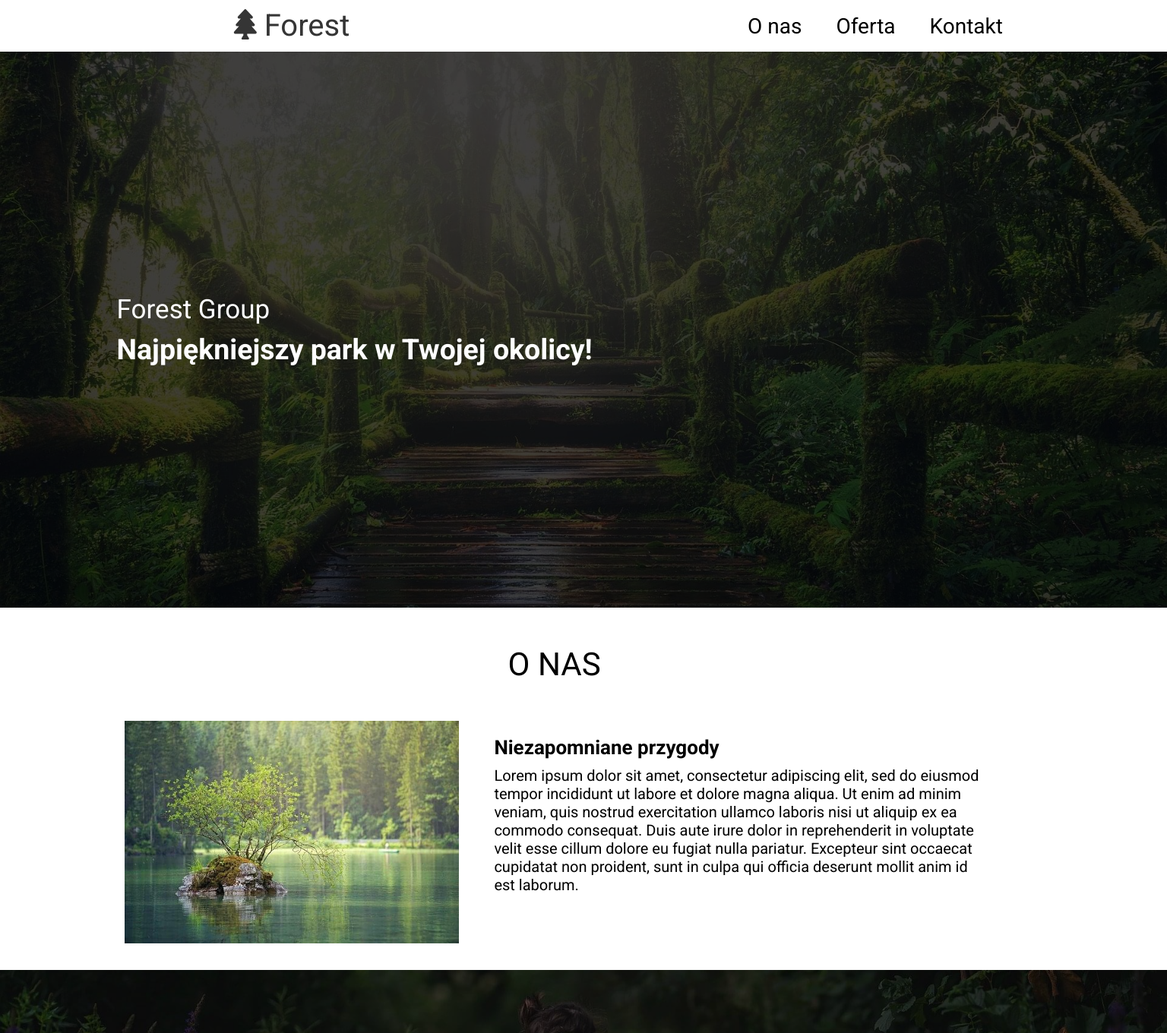
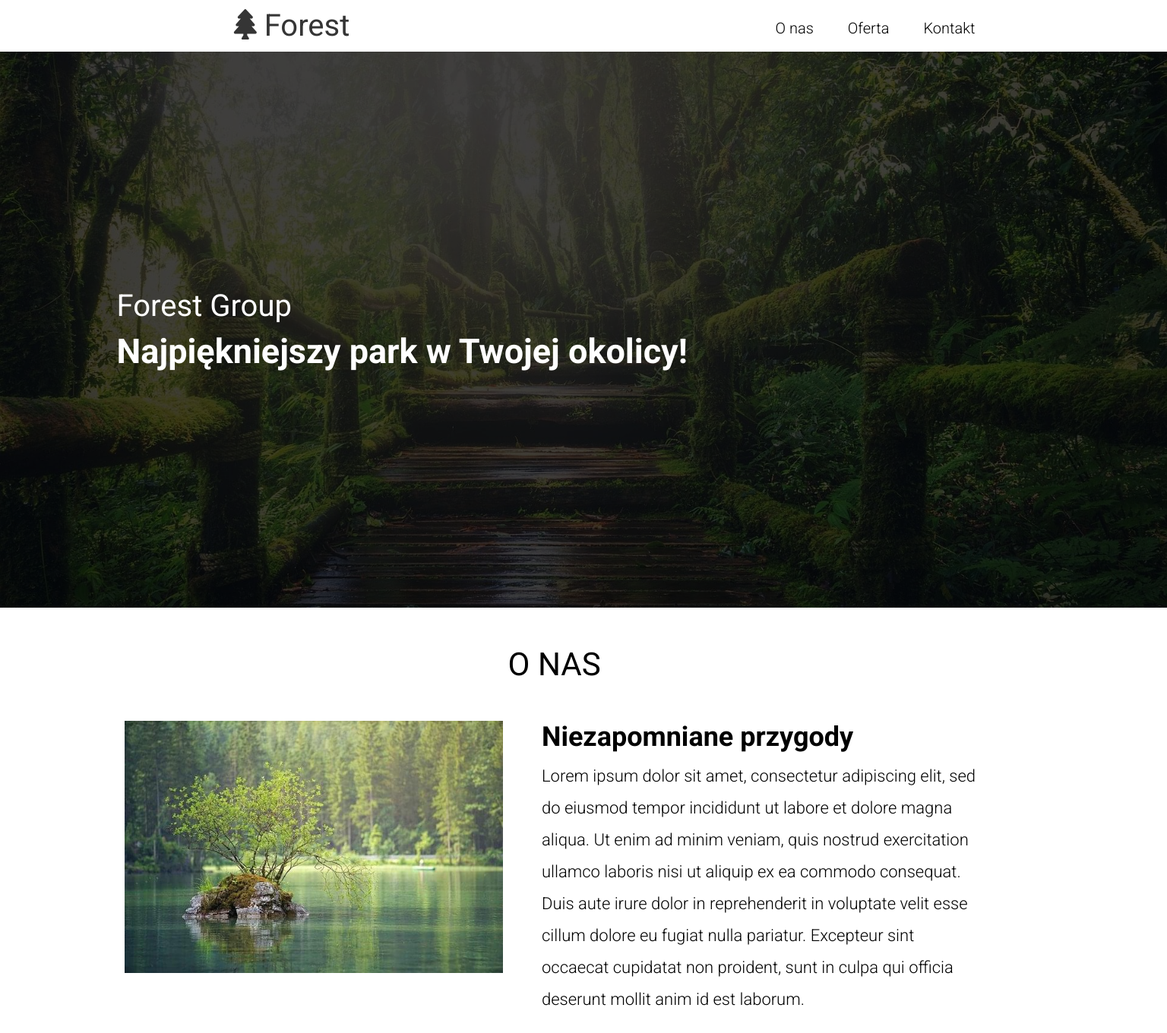
Before and after one commit to Mikespl/Forest, a website: page index.html in a window 1536 px wide. Shown: the top 1360 px of the page at 76% size. Drawn offline with Linux system fonts and the light colour scheme.

Commit message:
patches CSS in desktop

```diff
--- a/index.html
+++ b/index.html
@@ -10,7 +10,7 @@
     <title>Forest - Najpiękniejsze parki w Krakowie</title>
     <link rel="stylesheet" href="./dist/css/style.min.css" />
 <link rel="stylesheet" href="https://cdnjs.cloudflare.com/ajax/libs/font-awesome/5.15.2/css/all.min.css">
-<link href="https://fonts.googleapis.com/css2?family=Roboto:wght@400;700&display=swap" rel="stylesheet">
+<link href="https://fonts.googleapis.com/css2?family=Roboto:wght@300;400;700&display=swap" rel="stylesheet">
 </head>
 
 <body>
--- a/src/sass/_footer.scss
+++ b/src/sass/_footer.scss
@@ -3,7 +3,8 @@
     &__paragraph {
         padding: 2rem 0;
         text-align: center;
-        font-size: 1.9rem;
+        font-size: 1.4rem;
+        font-weight: 300;
         border-top: 1px solid black;
     }
 }
--- a/src/sass/_large.scss
+++ b/src/sass/_large.scss
@@ -18,9 +18,43 @@
         .aboutus {
             width: 75%;
             margin-left: 10%;
+            &__img {
+                width: 45%;
+            }
+            &__heading {
+                font-size: 3.2rem;
+            }
+            &__paragraph {
+                line-height: 2.75rem;
+                font-size: 2rem;
+            }
         }
         .adventure {
             background-image: url('../img/child_big.jpg');
         }
     }
 }
+
+@media (min-width: 1500px) {
+    .main {
+        .hero {
+            &__text {
+                h1 {
+                    font-size: 4rem;
+                }
+                h2 {
+                    font-size: 4.5rem;
+                }
+            }
+        }
+        .aboutus {
+            &__heading {
+                font-size: 3.6rem;
+            }
+            &__paragraph {
+                line-height: 4.2rem;
+                font-size: 2.2rem;
+            }
+        }
+    }
+}
--- a/src/sass/_main.scss
+++ b/src/sass/_main.scss
@@ -51,7 +51,7 @@
             padding: 0 1rem 1rem;
         }
         &__content {
-            padding: 1rem 0;
+            padding: 1rem .5rem;
             margin-left: 1rem;
             margin-bottom: 1rem;
         }
@@ -60,7 +60,8 @@
             font-size: 2.6rem;
         }
         &__paragraph {
-            font-size: 2rem;
+            font-size: 1.6rem;
+            font-weight: 300;
         }
     }
     .adventure {
--- a/src/sass/_medium.scss
+++ b/src/sass/_medium.scss
@@ -8,6 +8,7 @@
         left: 50%;
         background-color: #fff;
         transform: translateX(0);
+        overflow: hidden;
         &__list {
             display: flex;
             align-items: center;
@@ -15,14 +16,15 @@
             height: 100%;
         }
         &__item {
-            font-size: 2.4rem;
-            padding: 1rem;
+            padding: 1rem 0;
         }
         &__link {
-            padding: 1.25rem .75rem;
+            padding: 3rem 2rem;
             height: 100%;
             width: 100%;
             color: black;
+            font-size: 2rem;
+            font-weight: 300;
             &:hover {
                 background-color: black;
                 color: white;
@@ -57,6 +59,16 @@
                 width: 40%;
                 margin-right: 2.6rem;
             }
+            &__heading {
+                margin-top: 0;
+            }
+            &__content {
+                margin-right: 1rem;
+                padding-top: 0;
+            }
+            &__paragraph {
+                line-height: 2.5rem;
+            }
         }
         .adventure {
             &__rectangle {
--- a/src/sass/_small.scss
+++ b/src/sass/_small.scss
@@ -1,5 +1,11 @@
     @media(min-width: 576px) {
         .main {
+            .aboutus {
+                &__img {
+                    width: 70%;
+                    padding: 0 1rem 1rem;
+                }
+            }
             .offers {
                 .cards {
                     flex-direction: row;
```
Also changed, not shown: offers.html (+1 -1 lines), dist/css/style.min.css, 1 other file. Lines whose indentation alone changed are shown as unchanged.
